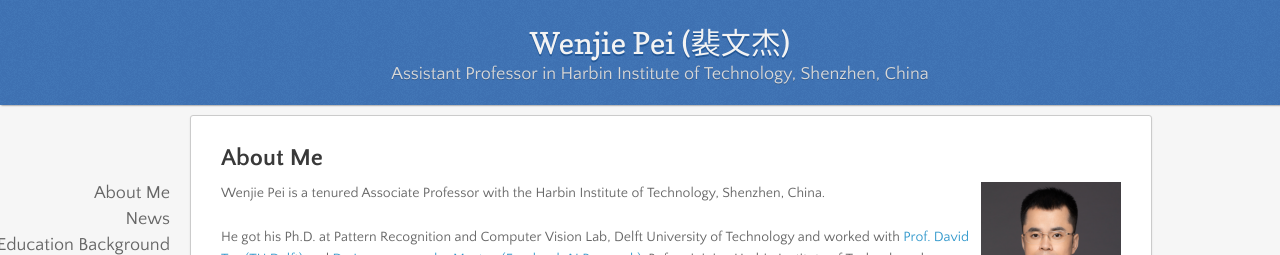
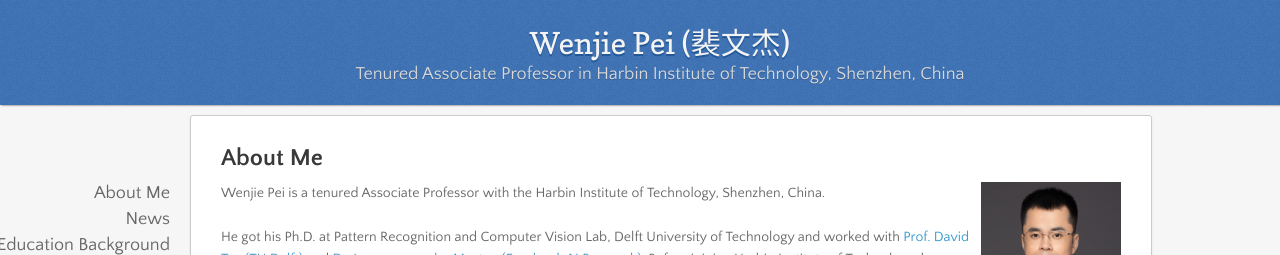
Before and after one commit to wenjiepei/wenjiepei.github.com, a Jekyll site: the page built from index.md, in a window 1280 px wide. Shown: the top 255 px of the page. Built offline with Jekyll 4.4.1, drawn with Linux system fonts in a browser that asks for light colours; nearby versions of some CDN libraries; our own code applies the rules of GitHub Pages for plain Markdown files.

Commit message:
Update _config.yml

```diff
--- a/_config.yml
+++ b/_config.yml
@@ -4,7 +4,7 @@ title: Wenjie Pei  (裴文杰)
 locale: en_US
 #description: PhD candidate in Delft University of Technology
 #description: Senior Researcher in Youtu X-Lab, Tencent
-description: Assistant Professor in Harbin Institute of Technology, Shenzhen, China
+description: Tenured Associate Professor in Harbin Institute of Technology, Shenzhen, China
 
 owner:
   name: Wenjie Pei
```
